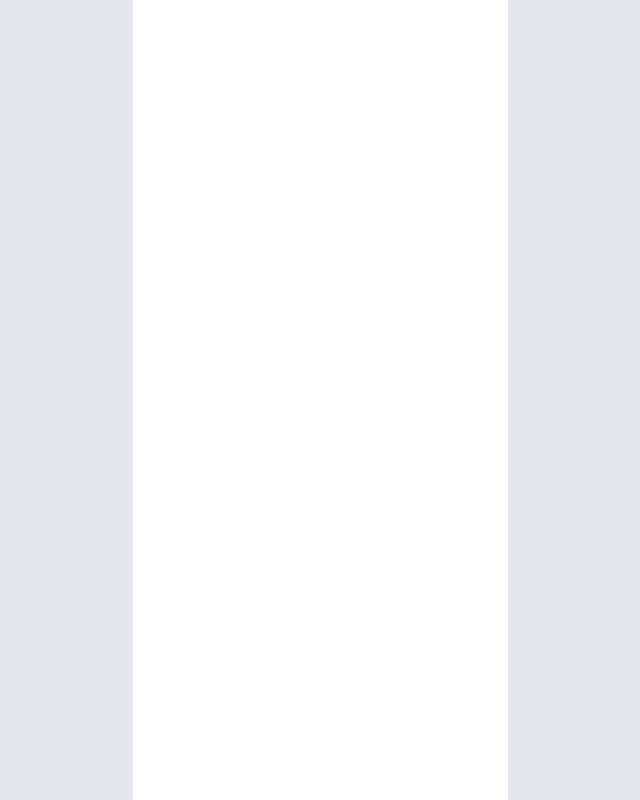
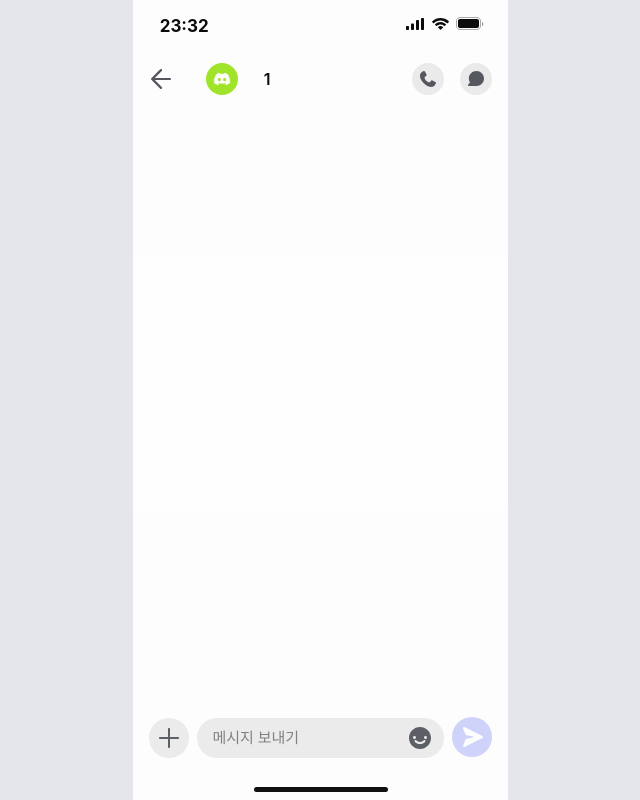
Before and after one commit to CEOS-Developers/react-messenger-19th, a React (Create React App) app: page /chat/1 in a window 1280 px wide. Before the commit this address had no page. Shown: the whole page, without its empty margins (320-960 px from the left). Built offline with nearby package versions, Linux system fonts and the light colour scheme; a web font is replaced by a local one.

Commit message:
Feat : make chat detail members page UI

```diff
--- a/src/App.tsx
+++ b/src/App.tsx
@@ -8,6 +8,7 @@ import CommonLayout from '@pages/CommonLayout';
 import Friends from '@pages/Friends';
 import Messages from '@pages/Messages';
 import Profile from '@pages/Profile';
+import EmptyChat from '@pages/EmptyChat';
 
 function App() {
   return (
@@ -22,6 +23,9 @@ function App() {
               <Route path="profile" element={<Profile />}></Route>
             </Route>
             <Route path="/chat" index element={<ChatMain />}></Route>
+            <Route path="/chat" element={<CommonLayout />}>
+              <Route path=":username" element={<EmptyChat />} />
+            </Route>
           </Routes>
         </ThemeProvider>
       </RecoilRoot>
--- a/src/components/fixed/ChatHead/ChatHeadNav/ChatHeadNav.tsx
+++ b/src/components/fixed/ChatHead/ChatHeadNav/ChatHeadNav.tsx
@@ -2,7 +2,7 @@ import styled from 'styled-components';
 import ChatHeadNavLeft from '@components/fixed/ChatHead/ChatHeadNav/ChatHeadNavLeft';
 import ChatHeadNavRight from '@components/fixed/ChatHead/ChatHeadNav/ChatHeadNavRight';
 
-const StyledChatHeadNav = styled.nav`
+export const StyledChatHeadNav = styled.nav`
   flex-grow: 1;
   flex-shrink: 0;
   display: flex;
--- a/src/components/fixed/ChatHead/ChatHeadNav/ChatHeadNavLeft.tsx
+++ b/src/components/fixed/ChatHead/ChatHeadNav/ChatHeadNavLeft.tsx
@@ -3,7 +3,7 @@ import * as ST from '@styles/styledComponents';
 import { useRecoilState } from 'recoil';
 import { userNumberState } from '@context/state/atom';
 
-const StyledChatHeadNavLeft = styled.div`
+export const StyledChatHeadNavLeft = styled.div`
   width: 122px;
   height: 32px;
   display: flex;
@@ -12,14 +12,14 @@ const StyledChatHeadNavLeft = styled.div`
   margin-left: 16px;
 `;
 
-const StyledChatHeavNavLeftBackImg = styled.img`
+export const StyledChatHeavNavLeftBackImg = styled.img`
   width: 24px;
   height: 24px;
   ${ST.hoverCursor}
   margin-right: 8px;
 `;
 
-const StyledChatHeadNavLeftDiscordImage = styled.img`
+export const StyledChatHeadNavLeftDiscordImage = styled.img`
   width: 32px;
   height: 32px;
   border-radius: 50%;
@@ -28,7 +28,7 @@ const StyledChatHeadNavLeftDiscordImage = styled.img`
   margin-right: 4px;
 `;
 
-const StyledUserNameSpan = styled.span`
+export const StyledUserNameSpan = styled.span`
   font-size: ${(props) => props.theme.textStyle.fontSize.h3};
   line-height: ${(props) => props.theme.textStyle.lineHeight.h3};
   font-weight: 600;
--- /dev/null
+++ b/src/components/fixed/ChatHead/ChatHeadNav/EmptyChatHeadNav.tsx
@@ -0,0 +1,33 @@
+import { StyledChatHeadNav } from './ChatHeadNav';
+import {
+  StyledChatHeadNavLeft,
+  StyledChatHeavNavLeftBackImg,
+  StyledChatHeadNavLeftDiscordImage,
+  StyledUserNameSpan,
+} from './ChatHeadNavLeft';
+import ChatHeadNavRight from './ChatHeadNavRight';
+import styled from 'styled-components';
+
+const StyledEmptyChatHeadNav = styled.nav`
+  height: 64px;
+  display: flex;
+  align-items: center;
+  justify-content: space-between;
+`;
+
+export default function EmptyChatHeadNav({
+  username,
+}: {
+  username: string | undefined; // 공백이 올 수도 있다
+}) {
+  return (
+    <StyledEmptyChatHeadNav>
+      <StyledChatHeadNavLeft>
+        <StyledChatHeavNavLeftBackImg src="/images/leftArrow.svg" />
+        <StyledChatHeadNavLeftDiscordImage src="/images/dicord_2.svg" />
+        <StyledUserNameSpan>{username}</StyledUserNameSpan>
+      </StyledChatHeadNavLeft>
+      <ChatHeadNavRight />
+    </StyledEmptyChatHeadNav>
+  );
+}
--- /dev/null
+++ b/src/components/non-fixed/EmptyChatBody/EmptyChatBody.tsx
@@ -0,0 +1,14 @@
+import styled from 'styled-components';
+
+const StyledEmptyChatBody = styled.div`
+  flex-grow: 1;
+  margin-top: 16px;
+  margin-right: 16px;
+  margin-left: 16px;
+  width: 343px;
+  overflow-y: scroll;
+`;
+
+export default function EmptyChatBody() {
+  return <StyledEmptyChatBody className="scroll-box"></StyledEmptyChatBody>;
+}
--- /dev/null
+++ b/src/pages/EmptyChat.tsx
@@ -0,0 +1,16 @@
+import EmptyChatHeadNav from '@components/fixed/ChatHead/ChatHeadNav/EmptyChatHeadNav';
+import ChatInput from '@components/non-fixed/ChatInput/ChatInput';
+import { useParams } from 'react-router-dom';
+import EmptyChatBody from '@components/non-fixed/EmptyChatBody/EmptyChatBody';
+
+export default function EmptyChat() {
+  const { username } = useParams();
+  console.log(username);
+  return (
+    <>
+      <EmptyChatHeadNav username={username} />
+      <EmptyChatBody />
+      <ChatInput />
+    </>
+  );
+}
```
